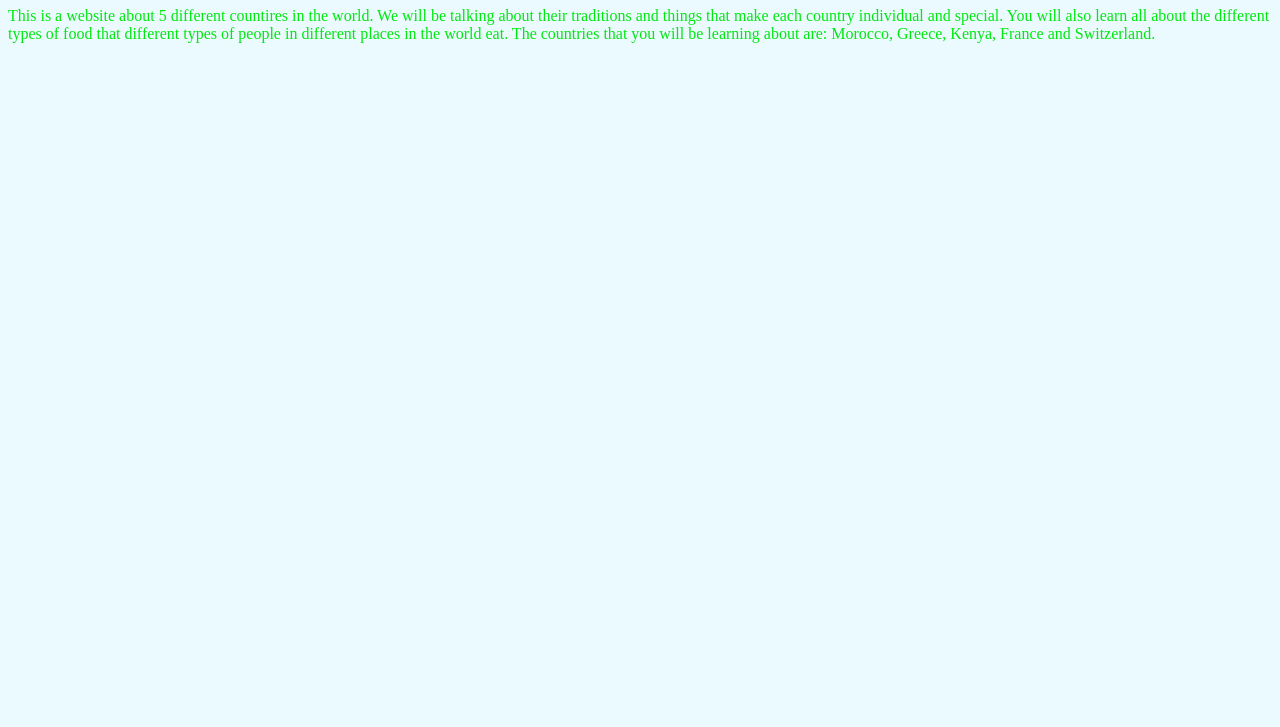
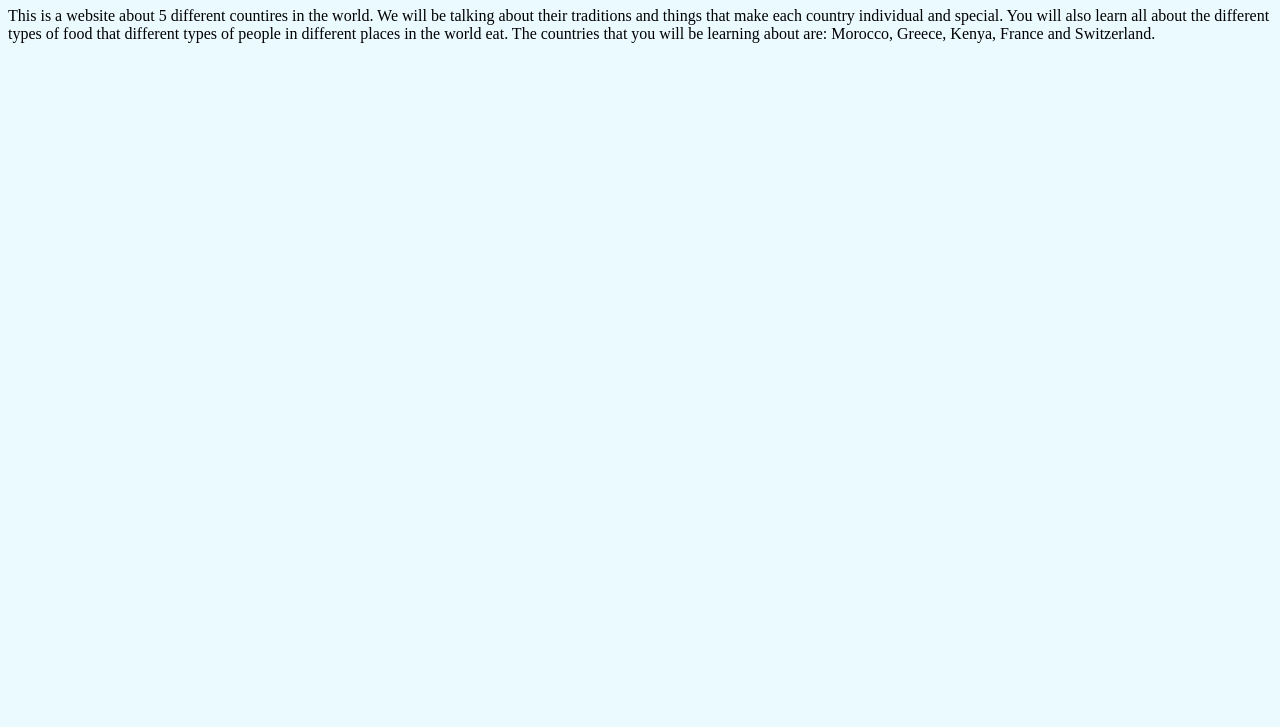
Before and after one commit to ic9337/mywebpage, a plain HTML site: page index.html in a window 1280 px wide. Shown: the part 73-800 px from the top of the page. Drawn offline with Linux system fonts and the light colour scheme.

Commit message:
Update index.html

```diff
--- a/index.html
+++ b/index.html
@@ -6,12 +6,9 @@
 
 <body> <h1>Countries</h1>
 
-  <p><font>This is a website about 5 different countires in the world. We will be talking about their traditions and things that make each country individual and special. You will also learn all about the different types of food that different types of people in different places in the world eat. The countries that you will be learning about are: Morocco, Greece, Kenya, France and Switzerland. </p>
+  <p>This is a website about 5 different countires in the world. We will be talking about their traditions and things that make each country individual and special. You will also learn all about the different types of food that different types of people in different places in the world eat. The countries that you will be learning about are: Morocco, Greece, Kenya, France and Switzerland. </p>
 
  <style>
-        p {
-            color: rgb(0, 232, 15);
-        }
 
         body {
             background-color: rgb(235, 250, 255);
```
